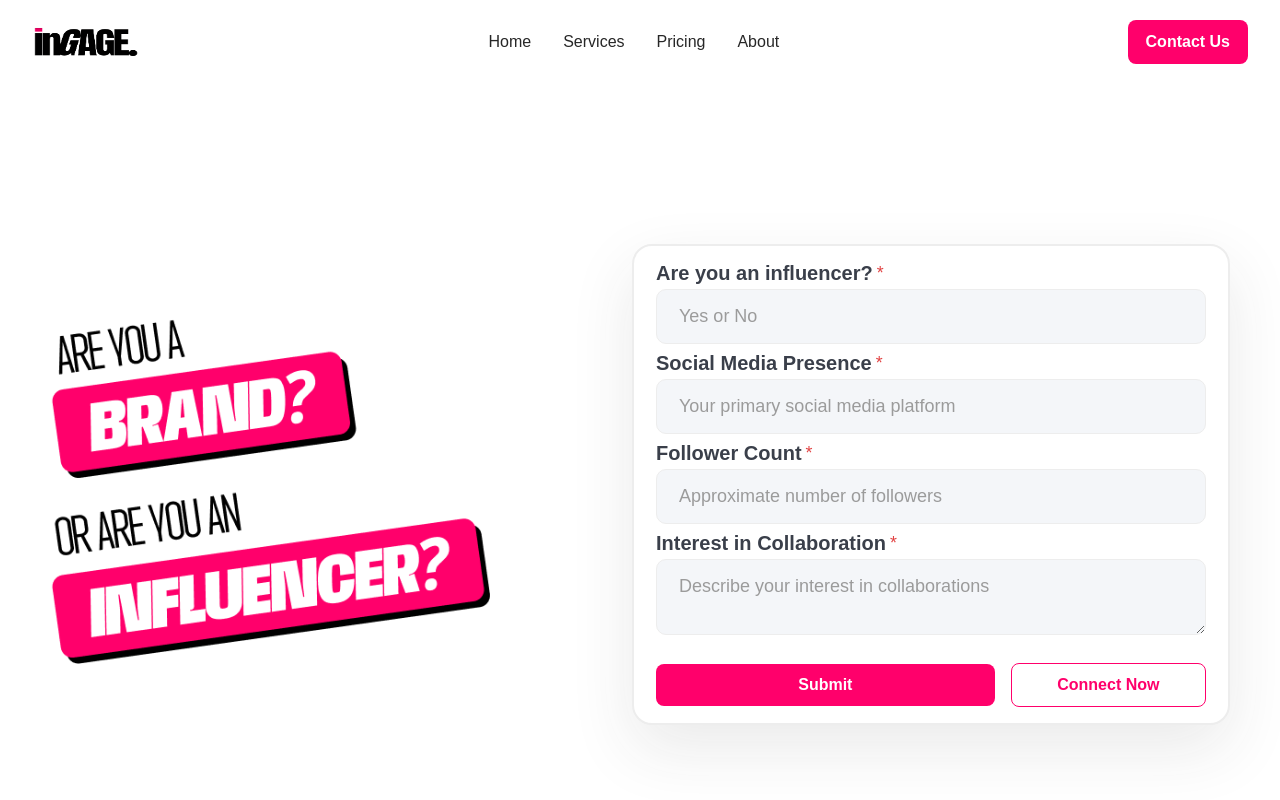
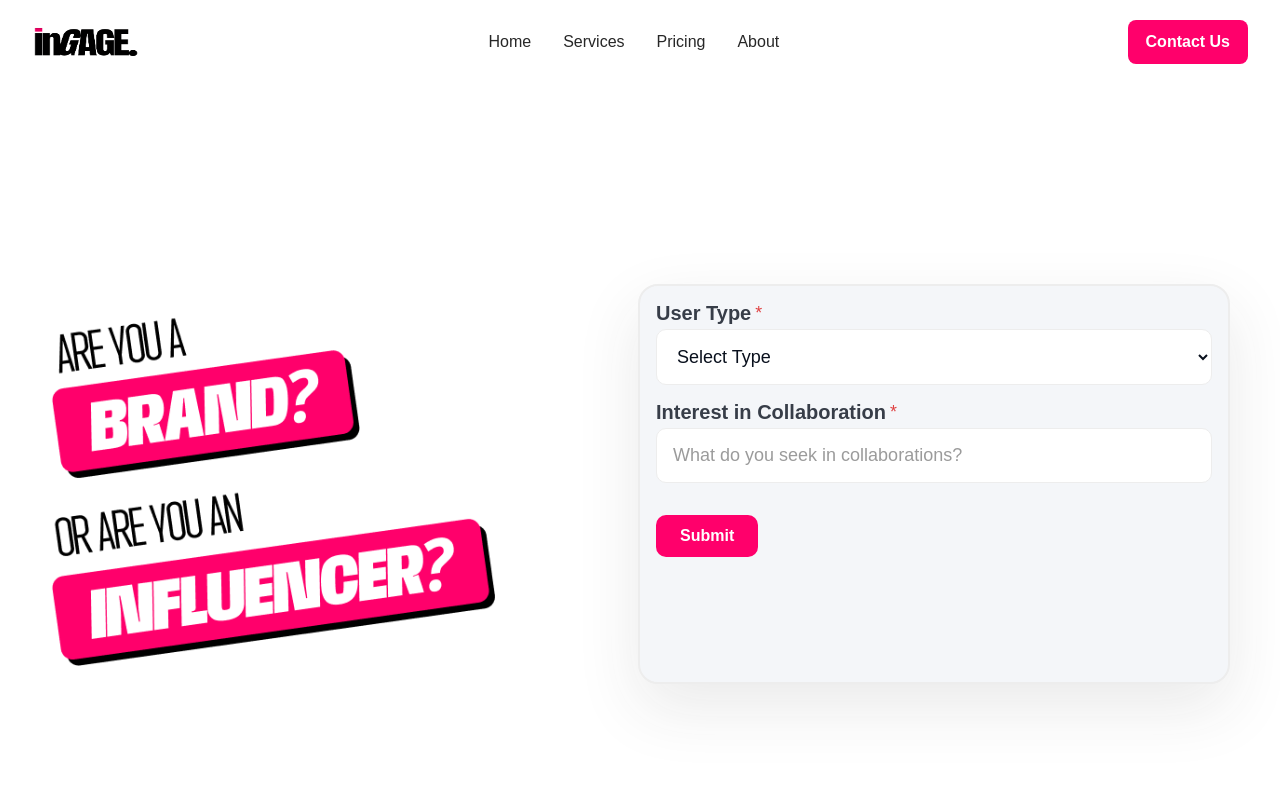
Before and after one commit to ashishmohapatra240/InGage-Frontend, a React (Create React App) app: page / in a window 1280 px wide. Shown: the top 800 px of the page. Built offline with nearby package versions, Linux system fonts and the light colour scheme; the HTML template or start-up script is replaced by a standard one.

Commit message:
added usertype textfields

```diff
--- a/src/components/Form/Form.jsx
+++ b/src/components/Form/Form.jsx
@@ -21,9 +21,32 @@ const InputField = ({ label, type, name, value, onChange, placeholder }) => (
   </div>
 );
 
+const DropdownField = ({ label, name, value, onChange, options }) => (
+  <div className={styles.section}>
+    <div className={styles.titleContainer}>
+      <span className={styles.title}>{label}</span>
+      <span className={styles.asterisk}>*</span>
+    </div>
+    <div className={styles.inputContainer}>
+      <select
+        name={name}
+        value={value}
+        onChange={onChange}
+        className={styles.inputText}
+      >
+        {options.map((option) => (
+          <option key={option.value} value={option.value}>
+            {option.label}
+          </option>
+        ))}
+      </select>
+    </div>
+  </div>
+);
+
 const Form = () => {
   const [formData, setFormData] = useState({
-    influencerStatus: "",
+    userType: "",
     socialMediaPresence: "",
     followerCount: "",
     collaborationInterest: "",
@@ -54,62 +77,64 @@ const Form = () => {
       });
   };
 
+  const userTypeOptions = [
+    { value: "", label: "Select Type" },
+    { value: "influencer", label: "Influencer" },
+    { value: "brand", label: "Brand" },
+  ];
+
   return (
     <div className={styles.formContainer}>
-      <form onSubmit={handleSubmit}>
+      <form onSubmit={handleSubmit} className={styles.form}>
+        <DropdownField
+          label="User Type"
+          name="userType"
+          value={formData.userType}
+          onChange={handleChange}
+          options={userTypeOptions}
+        />
+        {formData.userType && (
           <InputField
-          label="Are you an influencer?"
-          type="text"
-          name="influencerStatus"
-          value={formData.influencerStatus}
-          onChange={handleChange}
-          placeholder="Yes or No"
-        />
-        <InputField
-          label="Social Media Presence"
-          type="text" // Changed from "email" to "text"
+            label={
+              formData.userType === "brand"
+                ? "Link to Website"
+                : "Link to Social Media Account"
+            }
+            type="url"
             name="socialMediaPresence"
             value={formData.socialMediaPresence}
             onChange={handleChange}
-          placeholder="Your primary social media platform"
+            placeholder={
+              formData.userType === "brand"
+                ? "Your website URL"
+                : "Your primary social media URL"
+            }
           />
+        )}
+        {formData.userType === "influencer" && (
           <InputField
-          label="Follower Count"
-          type="tel"
+            label="Follower/Subscriber Count"
+            type="number"
             name="followerCount"
             value={formData.followerCount}
             onChange={handleChange}
-          placeholder="Approximate number of followers"
+            placeholder="Enter an approximate number"
           />
-        {/* Collaboration Interest Field */}
-        <div className={styles.section}>
-          <div className={styles.titleContainer}>
-            <span className={styles.title}>Interest in Collaboration</span>
-            <span className={styles.asterisk}>*</span>
-          </div>
-          <div className={styles.inputContainer}>
-            <textarea
+        )}
+        <InputField
+          label="Interest in Collaboration"
+          type="text"
           name="collaborationInterest"
           value={formData.collaborationInterest}
           onChange={handleChange}
-              className={styles.inputText}
-              placeholder="Describe your interest in collaborations"
+          placeholder="What do you seek in collaborations?"
         />
-          </div>
-        </div>
-        {/* Buttons */}
         <div className={styles.buttonContainer}>
           <button
             type="submit"
             className={`${styles.button} ${styles.submitButton}`}
           >
             Submit
-          </button>
-          <button
-            type="button"
-            className={`${styles.button} ${styles.connectButton}`}
-          >
-            Connect Now
           </button>
         </div>
       </form>
--- a/src/components/Form/Form.module.css
+++ b/src/components/Form/Form.module.css
@@ -5,31 +5,38 @@
   --primary-button-color: #FF006B;
   --error-color: #DA1414;
   --font-family-base: 'Gilroy', sans-serif;
-  --padding-md: 16px 22px;
+  --padding-md: 16px;
   --border-radius-sm: 10px;
   --border-radius-md: 20px;
 }
 
 .formContainer {
-  background: white;
+  background: var(--background-color);
   border-radius: var(--border-radius-md);
   border: 2px solid var(--border-color);
   box-shadow: 0 24px 64px rgba(50, 50, 50, 0.10);
   display: flex;
   flex-direction: column;
-  align-items: stretch;
-  justify-content: space-between;
+  align-items: center;
   padding: var(--padding-md);
   width: 100%;
   max-width: 732px;
   min-height: 400px;
+  box-sizing: border-box; /* Ensures padding and borders are included in width */
+}
+
+.form {
+  width: 100%; /* This ensures the form uses all the horizontal space of its container */
+  display: flex;
+  flex-direction: column;
+  align-items: center;
 }
 
 .section {
   display: flex;
   flex-direction: column;
-  align-items: stretch;
-  width: 100%;
+  width: 100%; /* Ensuring full width use */
+  margin-bottom: 16px;
 }
 
 .titleContainer {
@@ -56,22 +63,20 @@
 
 .inputContainer {
   width: 100%;
-  margin-bottom: 8px;
 }
 
 .inputText,
 .textareaText {
   width: 100%;
   padding: var(--padding-md);
-  box-sizing: border-box;
-  background: var(--background-color);
+  background: white;
   border-radius: var(--border-radius-sm);
   border: 1.37px solid var(--border-color);
   font-size: 18px;
   font-family: var(--font-family-base);
-  font-weight: 400;
-  color: #000;
+  color: var(--primary-text-color);
   outline: none;
+  box-sizing: border-box; /* Includes padding and border in the element's total width */
 }
 
 .inputText::placeholder,
@@ -81,7 +86,7 @@
 
 .textareaText {
   resize: vertical;
-  min-height: 66px;
+  min-height: 120px;
 }
 
 .buttonContainer {
@@ -90,14 +95,11 @@
   justify-content: space-between;
   align-items: center;
   margin-top: 16px;
-  gap: 8px;
 }
 
 .button {
-  flex: 1;
-  text-align: center;
   padding: 12px 24px;
-  border-radius: 8px;
+  border-radius: var(--border-radius-sm);
   font-size: 16px;
   font-family: var(--font-family-base);
   font-weight: 700;
@@ -107,14 +109,11 @@
 }
 
 .submitButton {
-  flex-grow: 2;
-  background: var(--primary-button-color);
+  background-color: var(--primary-button-color);
   color: white;
-  margin-right: 8px;
 }
 
 .connectButton {
-  flex-grow: 1;
   background: transparent;
   color: var(--primary-button-color);
   border: 1px solid var(--primary-button-color);
@@ -126,12 +125,7 @@
 }
 
 @media (max-width: 1024px) {
-
-  .title,
-  .asterisk,
-  .inputText,
-  .textareaText,
-  .button {
+  .title, .asterisk, .inputText, .textareaText, .button {
     font-size: 16px;
   }
 }
@@ -146,20 +140,13 @@
     gap: 16px;
   }
 
-  .submitButton,
-  .connectButton {
-    width: 100%;
-    margin-top: 8px;
+  .submitButton, .connectButton {
+    width: 100%; /* Ensures buttons use all the horizontal space */
   }
 }
 
 @media (max-width: 480px) {
-
-  .title,
-  .asterisk,
-  .inputText,
-  .textareaText,
-  .button {
+  .title, .asterisk, .inputText, .textareaText, .button {
     font-size: 14px;
   }
 
```
Lines whose indentation alone changed are shown as unchanged.
